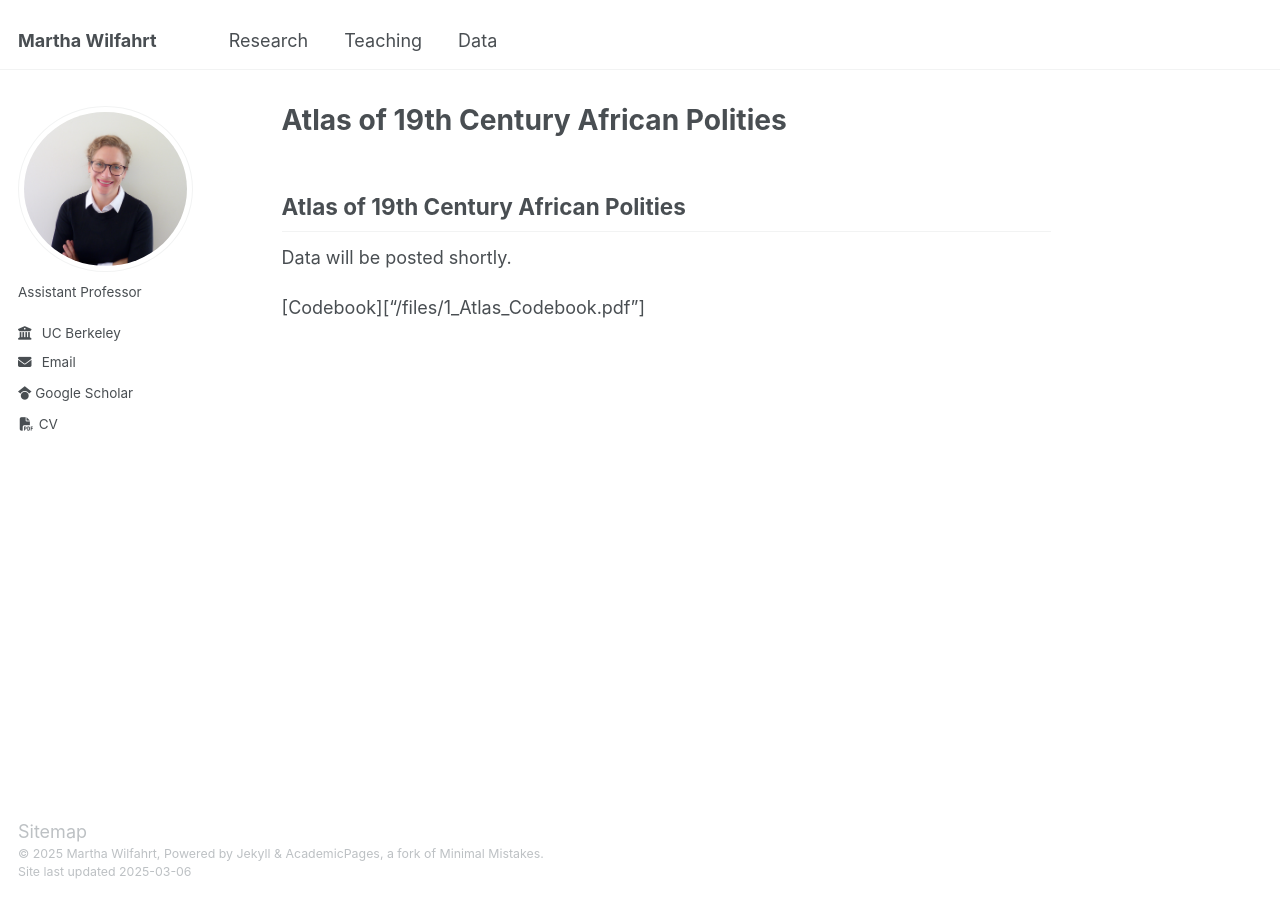
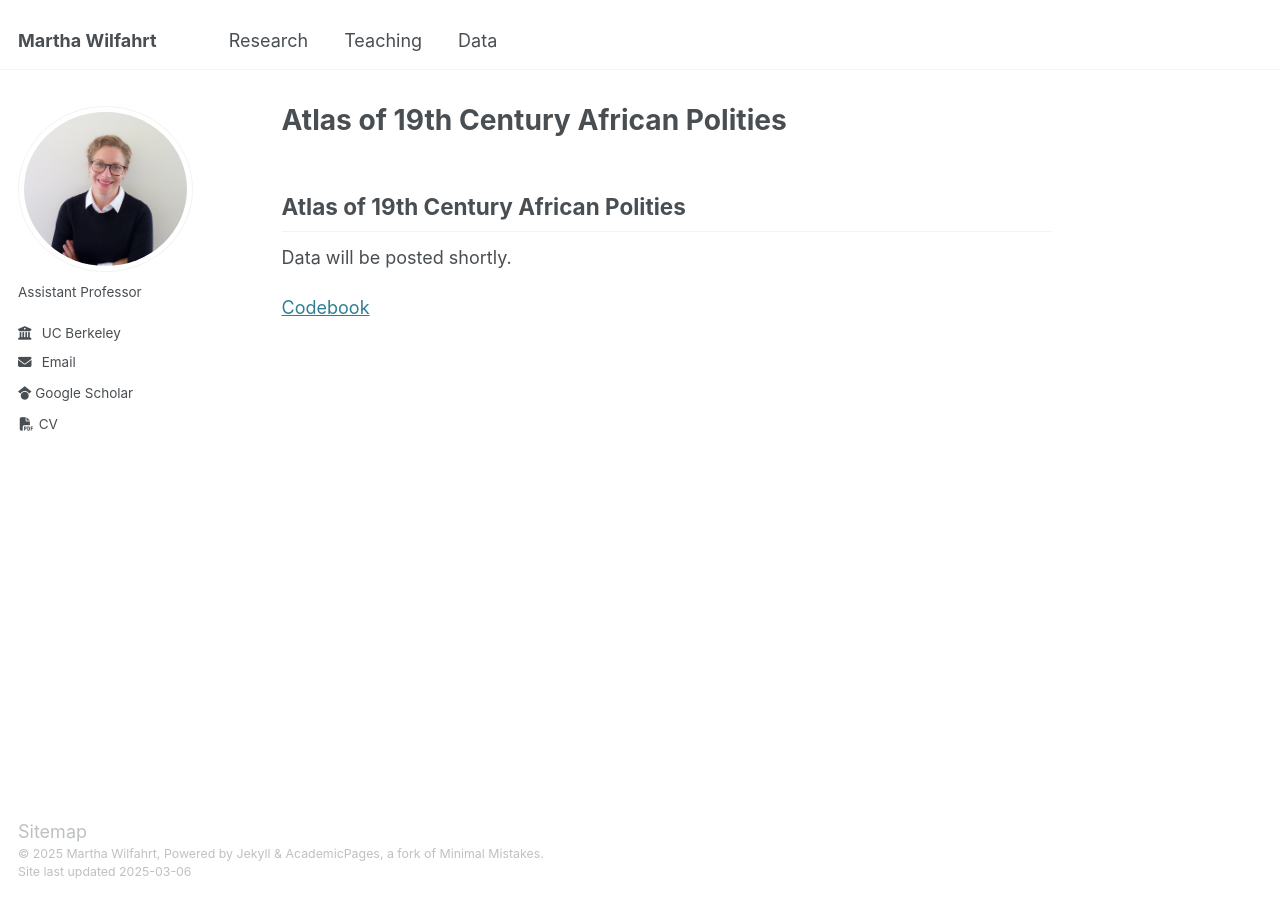
Before and after one commit to martha-wilfahrt/martha-wilfahrt.github.io, a Jekyll site: the page built from _pages/data.md, in a window 1280 px wide. Built offline with Jekyll 4.4.1, drawn with Linux system fonts in a browser that asks for light colours; our own code applies the rules of GitHub Pages for plain Markdown files; part of the change alters nothing that is shown.

Commit message:
Update data.md

```diff
--- a/_pages/data.md
+++ b/_pages/data.md
@@ -11,4 +11,4 @@ Atlas of 19th Century African Polities
 -------
 Data will be posted shortly.
 
-[Codebook]["/files/1_Atlas_Codebook.pdf"]
+[Codebook]("https://martha-wilfahrt.github.io/files/1_Atlas_Codebook.pdf")
```
